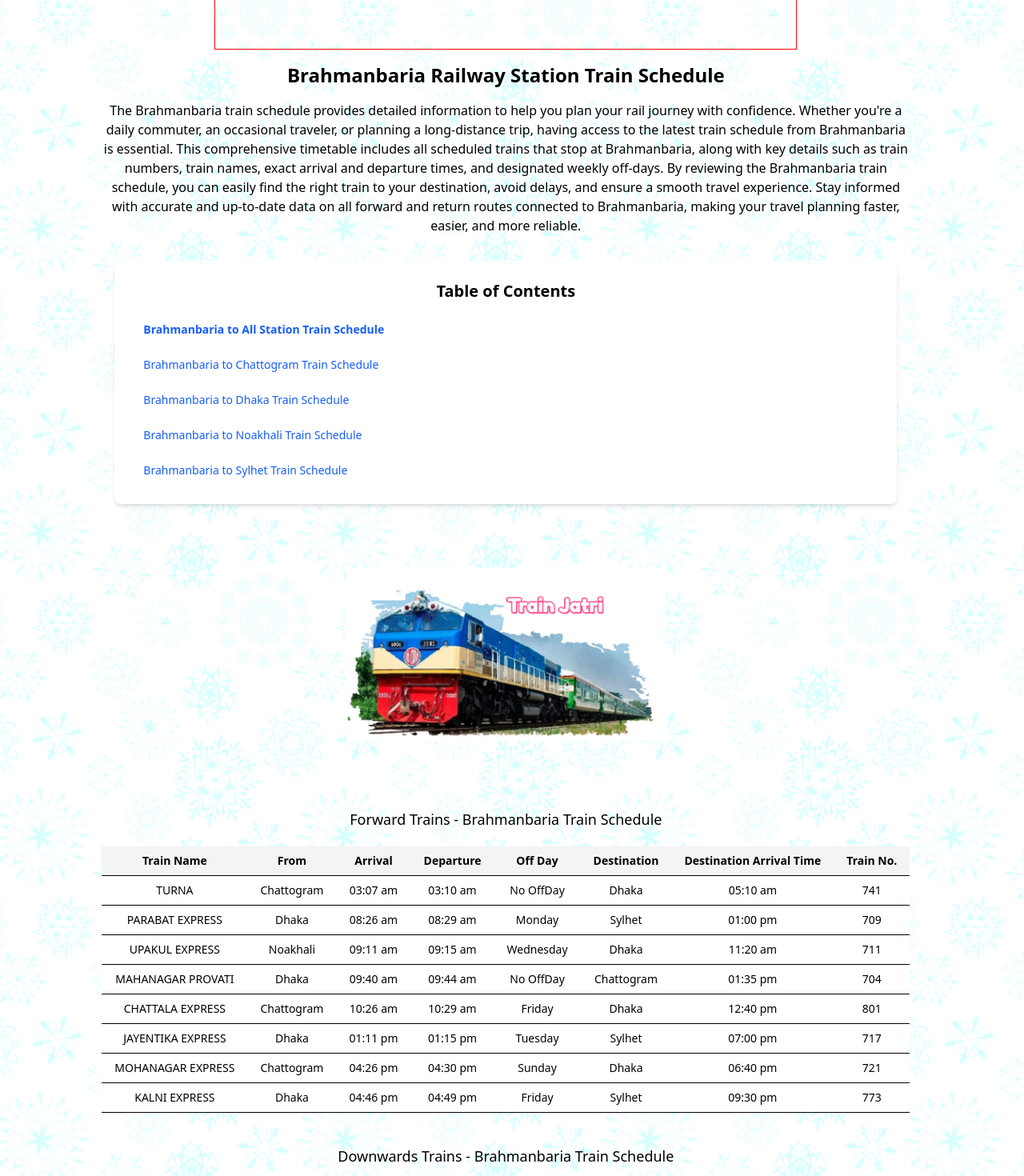
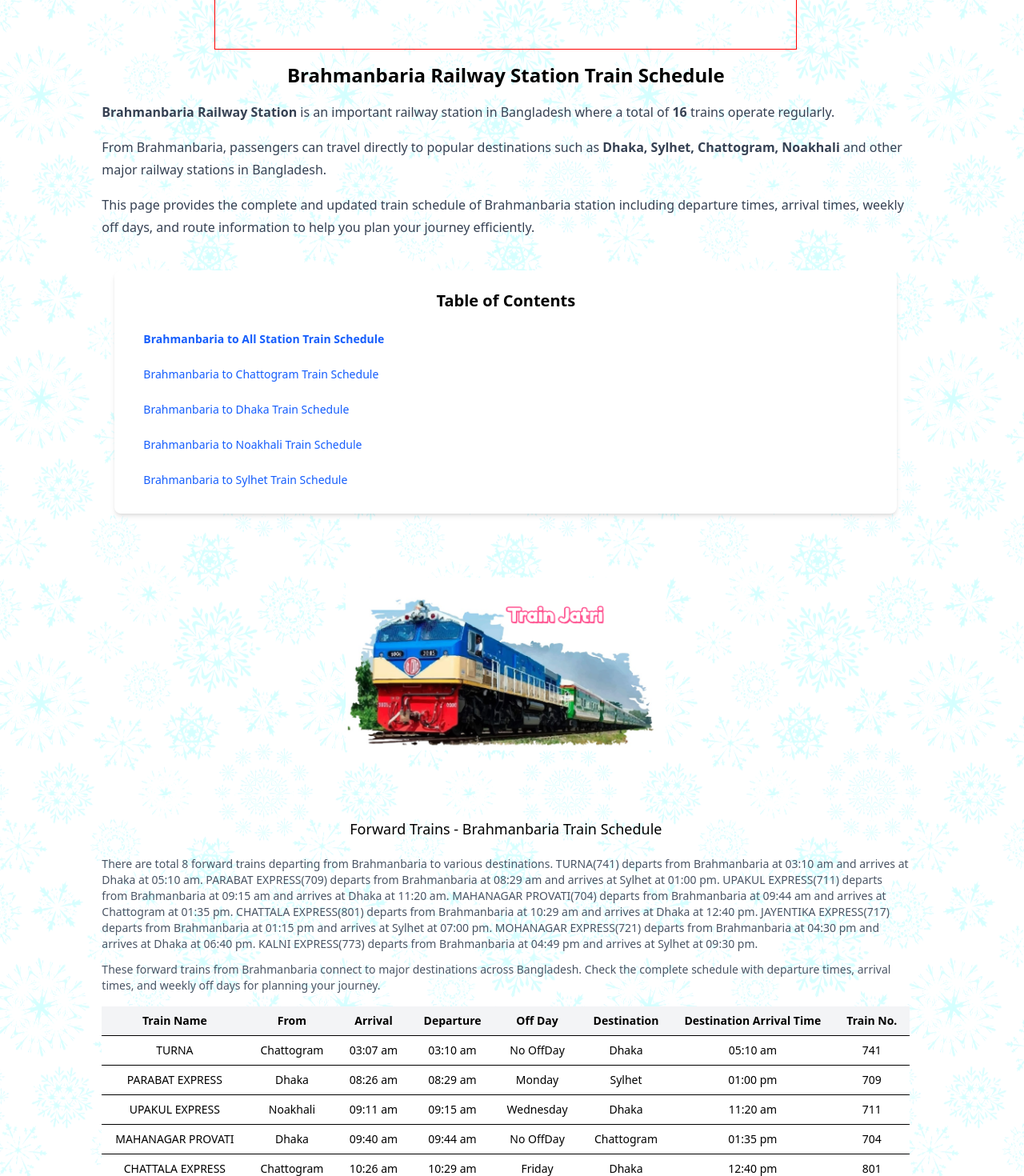
Before and after one commit to mdistiakahmed/train-jatri, a Next.js app: page /station/brahmanbaria in a window 1280 px wide. Shown: the part 480-1950 px from the top of the page at 80% size. Built offline with nearby package versions, Linux system fonts and the light colour scheme.

Commit message:
seo update 3

```diff
--- a/app/station/[name]/page.tsx
+++ b/app/station/[name]/page.tsx
@@ -243,6 +243,83 @@ const GroupedTrainSchedules = ({groupedRoutes}: {groupedRoutes: { [key: string]:
   );
 };
 
+const StationSEOIntro = ({ stationName, trainData }: any) => {
+  const totalTrains =
+    trainData.forward_trains.length + trainData.reverse_trains.length;
+
+  const uniqueDestinations = Array.from(
+    new Set([
+      ...trainData.forward_trains.map((t: any) => t.to),
+      ...trainData.reverse_trains.map((t: any) => t.to),
+    ])
+  );
+
+
+  const popularDestinations = uniqueDestinations.slice(0, 5).join(", ");
+
+  return (
+    <div className="mb-6 text-left text-gray-700 leading-7">
+      <p className="mb-4">
+        <strong>{stationName} Railway Station</strong> is an important railway
+        station in Bangladesh where a total of <strong>{totalTrains}</strong>{" "}
+        trains operate regularly.
+      </p>
+
+      <p className="mb-4">
+        From {stationName}, passengers can travel directly to popular
+        destinations such as <strong>{popularDestinations}</strong> and other
+        major railway stations in Bangladesh.
+      </p>
+
+      <p>
+        This page provides the complete and updated train schedule of{" "}
+        {stationName} station including departure times, arrival times,
+        weekly off days, and route information to help you plan your journey
+        efficiently.
+      </p>
+    </div>
+  );
+};
+
+const generateForwardTrainsDescription = (stationName: string, forwardTrains: any[]) => {
+  if (forwardTrains.length === 0) return '';
+
+  const trainDescriptions = forwardTrains.map(train =>
+    `${train.train_name}(${train.train_number}) departs from ${stationName} at ${train.departure_time_at_current} and arrives at ${train.to} at ${train.arrival_time_at_destination}.`
+  );
+
+  return (
+    <div className="mb-4 text-sm text-gray-600 text-left">
+      <p className="mb-3">
+        There are total {forwardTrains.length} forward trains departing from {stationName} to various destinations. {trainDescriptions.join(' ')}
+      </p>
+      <p>
+        These forward trains from {stationName} connect to major destinations across Bangladesh. Check the complete schedule with departure times, arrival times, and weekly off days for planning your journey.
+      </p>
+    </div>
+  );
+};
+
+const generateReverseTrainsDescription = (stationName: string, reverseTrains: any[]) => {
+  if (reverseTrains.length === 0) return '';
+
+  const trainDescriptions = reverseTrains.map(train =>
+    `${train.train_name}(${train.train_number}) arrives at {stationName} at ${train.arrival_time_at_current} from ${train.from}, departing at ${train.departure_time_at_current} and reaches ${train.to} at ${train.arrival_time_at_destination}.`
+  );
+
+  return (
+    <div className="mb-4 text-sm text-gray-600 text-left">
+      <p className="mb-3">
+        There are total {reverseTrains.length} downward trains arriving at {stationName} from various stations. {trainDescriptions.join(' ')}
+      </p>
+      <p>
+        These downward trains provide connections back to {stationName} from different parts of Bangladesh. View the complete timetable with arrival times, departure times, and weekly off days for convenient travel planning.
+      </p>
+    </div>
+  );
+};
+
+
 
 const StationPage = async ({ params }: any) => {
   const { name } = await params;
@@ -274,19 +351,11 @@ const StationPage = async ({ params }: any) => {
 
       <div className="p-4">
         <h1 className="text-2xl font-bold mb-4">{stationName} Railway Station Train Schedule</h1>
-        <p className="mb-4">
-            The {stationName} train schedule provides detailed information to help you plan your rail
-            journey with confidence. Whether you&apos;re a daily commuter, an occasional traveler,
-            or planning a long-distance trip, having access to the latest train schedule from {stationName} is essential.
-            This comprehensive timetable includes all scheduled trains that stop at {stationName},
-            along with key details such as train numbers, train names, exact arrival and departure times,
-            and designated weekly off-days.
+        <StationSEOIntro
+          stationName={stationName}
+          trainData={trainData}
+        />
 
-            By reviewing the {stationName} train schedule, you can easily find the right train to your destination,
-            avoid delays, and ensure a smooth travel experience.
-            Stay informed with accurate and up-to-date data on all forward and return routes connected to {stationName},
-            making your travel planning faster, easier, and more reliable.
-        </p>
 
         {/* Add Table of Contents */}
         <div className="w-full overflow-x-auto max-w-screen p-4">
@@ -305,6 +374,8 @@ const StationPage = async ({ params }: any) => {
       <div className="w-full overflow-x-auto max-w-screen p-4">
           <div className="mb-6" id="forward-trains">
             <h3 className="text-lg my-5">Forward Trains - {stationName} Train Schedule</h3>
+            {/* Add dynamic SEO text */}
+            {generateForwardTrainsDescription(stationName, trainData.forward_trains)}
             <div className="w-full overflow-x-auto max-w-full">
               <table className="min-w-max w-full bg-white rounded-lg shadow-md">
                 <thead>
@@ -372,6 +443,8 @@ const StationPage = async ({ params }: any) => {
 
           <div className="my-10">
             <h3 className="text-lg my-5">Downwards Trains - {stationName} Train Schedule</h3>
+            {/* Add dynamic SEO text */}
+            {generateReverseTrainsDescription(stationName, trainData.reverse_trains)}
             <div className="w-full overflow-x-auto max-w-full">
               <table className="min-w-max w-full bg-white rounded-lg shadow-md">
                 <thead>
```
